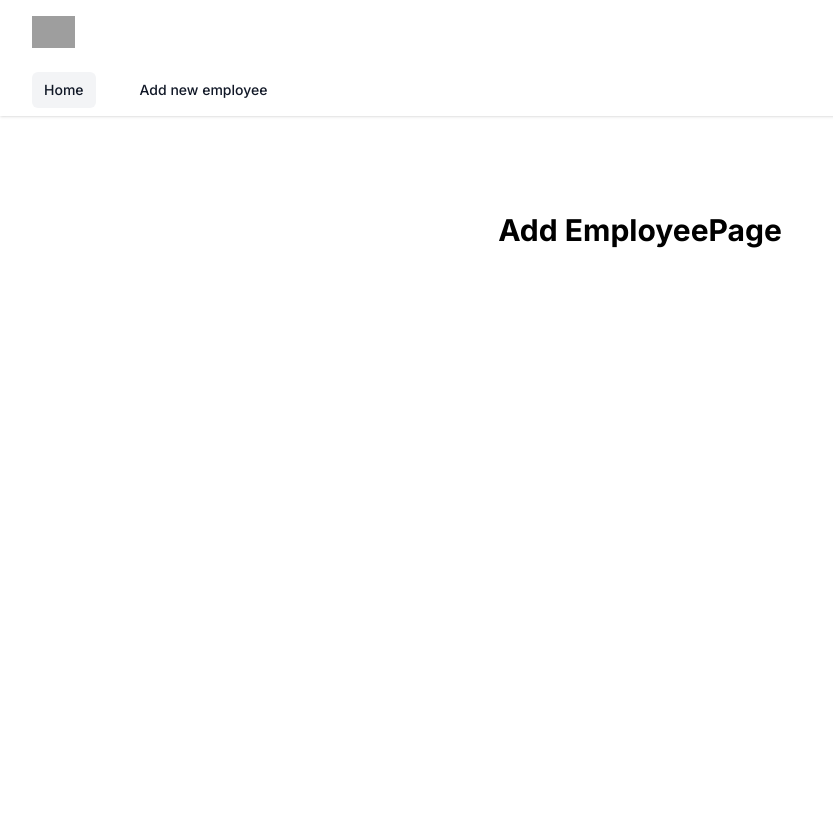
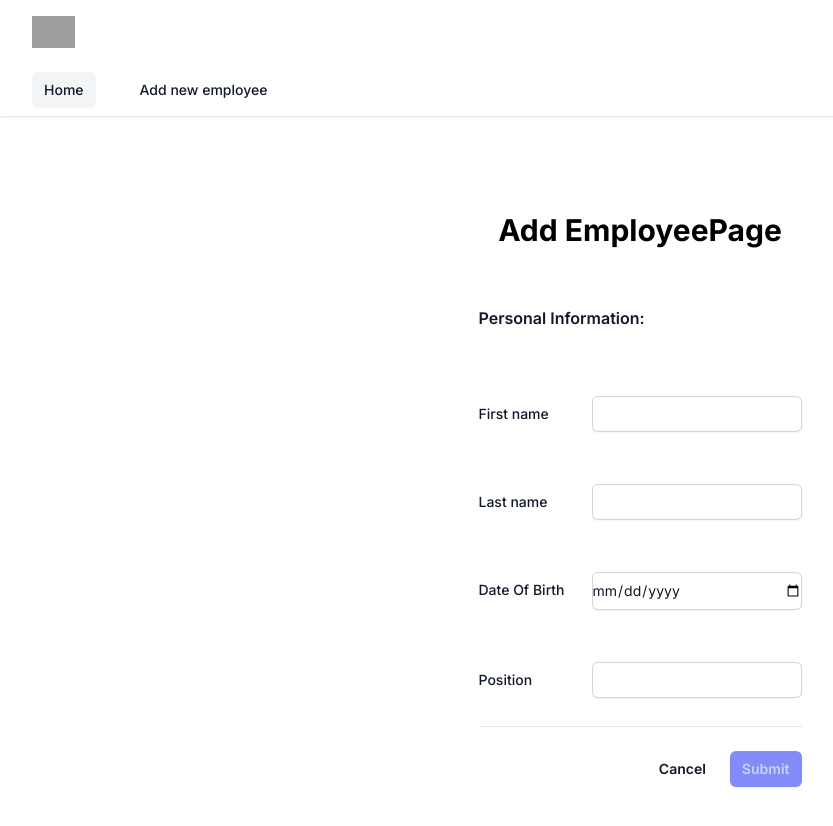
Before and after one commit to igor-hara/employee-management, a Next.js app: page /add-employee in a window 1280 px wide. Shown: the top 826 px of the page, without its empty margins (0-833 px from the left). Built offline with nearby package versions, Linux system fonts and the light colour scheme; grey boxes are pictures that could not be loaded.

Commit message:
add/form fields and validation

```diff
--- a/app/add-employee/page.js
+++ b/app/add-employee/page.js
@@ -1,7 +1,11 @@
+import EmployeeForm from '@/app/components/EmployeeForm';
+
 const AddEmployeePage = () => {
   return (
-    <main className='flex min-h-screen flex-col items-center justify-between p-24'>
+    <main className='flex min-h-screen flex-col items-center p-24'>
       <h1 className='text-3xl font-bold'>Add EmployeePage</h1>
+
+      <EmployeeForm />
     </main>
   );
 };
--- /dev/null
+++ b/app/components/EmployeeForm.js
@@ -0,0 +1,146 @@
+'use client';
+
+import { useForm } from 'react-hook-form';
+import { yupResolver } from '@hookform/resolvers/yup';
+import { employeeSchema } from '../validationSchemas/employeeSchema';
+
+const EmployeeForm = () => {
+  const {
+    register,
+    handleSubmit,
+    formState: { errors, isValid },
+    reset,
+  } = useForm({
+    resolver: yupResolver(employeeSchema),
+    mode: 'onChange',
+  });
+
+  const onSubmit = (data) => {
+    console.log('Form Data:', data);
+
+    // reset form
+    reset();
+  };
+
+  return (
+    <form onSubmit={handleSubmit(onSubmit)}>
+      <div className='space-y-12 sm:space-y-16 mt-14'>
+        <div>
+          <h2 className='text-base font-semibold leading-7 text-gray-900'>
+            Personal Information:
+          </h2>
+
+          <div className='mt-10 space-y-8 border-b border-gray-900/10 pb-12 sm:space-y-0  sm:pb-0'>
+            <div className='sm:grid sm:grid-cols-3 sm:items-start sm:gap-4 sm:py-6'>
+              <label
+                htmlFor='first-name'
+                className='block text-sm font-medium leading-6 text-gray-900 sm:pt-1.5'
+              >
+                First name
+              </label>
+              <div className='mt-2 sm:col-span-2 sm:mt-0'>
+                <input
+                  {...register('firstName')}
+                  id='first-name'
+                  name='firstName'
+                  type='text'
+                  autoComplete='given-name'
+                  className='block w-full rounded-md border-0 py-1.5 text-gray-900 shadow-sm ring-1 ring-inset ring-gray-300 placeholder:text-gray-400 focus:ring-2 focus:ring-inset focus:ring-indigo-600 sm:max-w-xs sm:text-sm sm:leading-6'
+                />
+                <p className='mt-1 text-sm text-red-600'>
+                  {errors.firstName?.message}
+                </p>
+              </div>
+            </div>
+
+            <div className='sm:grid sm:grid-cols-3 sm:items-start sm:gap-4 sm:py-6'>
+              <label
+                htmlFor='last-name'
+                className='block text-sm font-medium leading-6 text-gray-900 sm:pt-1.5'
+              >
+                Last name
+              </label>
+              <div className='mt-2 sm:col-span-2 sm:mt-0'>
+                <input
+                  {...register('lastName')}
+                  id='last-name'
+                  name='lastName'
+                  type='text'
+                  autoComplete='family-name'
+                  className='block w-full rounded-md border-0 py-1.5 text-gray-900 shadow-sm ring-1 ring-inset ring-gray-300 placeholder:text-gray-400 focus:ring-2 focus:ring-inset focus:ring-indigo-600 sm:max-w-xs sm:text-sm sm:leading-6'
+                />
+                <p className='mt-1 text-sm text-red-600'>
+                  {errors.lastName?.message}
+                </p>
+              </div>
+            </div>
+
+            <div className='sm:grid sm:grid-cols-3 sm:items-start sm:gap-4 sm:py-6'>
+              <label
+                htmlFor='date-of-birth'
+                className='block text-sm font-medium leading-6 text-gray-900 sm:pt-1.5'
+              >
+                Date Of Birth
+              </label>
+              <div className='mt-2 sm:col-span-2 sm:mt-0'>
+                <input
+                  {...register('dateOfBirth')}
+                  id='date-of-birth'
+                  name='dateOfBirth'
+                  type='date'
+                  className='block w-full rounded-md border-0 py-1.5 text-gray-900 shadow-sm ring-1 ring-inset ring-gray-300 placeholder:text-gray-400 focus:ring-2 focus:ring-inset focus:ring-indigo-600 sm:max-w-md sm:text-sm sm:leading-6'
+                />
+                <p className='mt-1 text-sm text-red-600'>
+                  {errors.dateOfBirth?.message}
+                </p>
+              </div>
+            </div>
+
+            <div className='sm:grid sm:grid-cols-3 sm:items-start sm:gap-4 sm:py-6'>
+              <label
+                htmlFor='position'
+                className='block text-sm font-medium leading-6 text-gray-900 sm:pt-1.5'
+              >
+                Position
+              </label>
+              <div className='mt-2 sm:col-span-2 sm:mt-0'>
+                <input
+                  {...register('position')}
+                  id='position'
+                  name='position'
+                  type='position'
+                  className='block w-full rounded-md border-0 py-1.5 text-gray-900 shadow-sm ring-1 ring-inset ring-gray-300 placeholder:text-gray-400 focus:ring-2 focus:ring-inset focus:ring-indigo-600 sm:max-w-md sm:text-sm sm:leading-6'
+                />
+                <p className='mt-1 text-sm text-red-600'>
+                  {errors.position?.message}
+                </p>
+              </div>
+            </div>
+          </div>
+        </div>
+      </div>
+
+      <div className='mt-6 flex items-center justify-end gap-x-6'>
+        <button
+          type='button'
+          className='text-sm font-semibold leading-6 text-gray-900'
+        >
+          Cancel
+        </button>
+        <button
+          type='submit'
+          disabled={!isValid}
+          className={`inline-flex justify-center rounded-md px-3 py-2 text-sm font-semibold shadow-sm focus-visible:outline focus-visible:outline-2 focus-visible:outline-offset-2 ${
+            isValid
+              ? 'bg-indigo-600 text-white hover:bg-indigo-500'
+              : 'bg-indigo-400 text-indigo-200 cursor-not-allowed'
+          }`}
+        >
+          Submit
+        </button>
+      </div>
+    </form>
+  );
+};
+
+export default EmployeeForm;
--- /dev/null
+++ b/app/validationSchemas/employeeSchema.js
@@ -0,0 +1,10 @@
+import * as yup from 'yup';
+
+export const employeeSchema = yup
+  .object({
+    firstName: yup.string().required('First name is required'),
+    lastName: yup.string().required('Last name is required'),
+    dateOfBirth: yup.date().required('Date of Birth is required'),
+    position: yup.string().required('Position is required'),
+  })
+  .required();
--- a/package.json
+++ b/package.json
@@ -13,10 +13,12 @@
   "dependencies": {
     "@headlessui/react": "^2.1.2",
     "@heroicons/react": "^2.1.5",
+    "@hookform/resolvers": "^3.9.0",
     "next": "14.2.5",
     "react": "^18",
     "react-dom": "^18",
-    "react-hook-form": "^7.52.1"
+    "react-hook-form": "^7.52.1",
+    "yup": "^1.4.0"
   },
   "devDependencies": {
     "autoprefixer": "^10.4.19",
```
Also changed, not shown: 1 other file (tests, documents, lock files or other folders).
